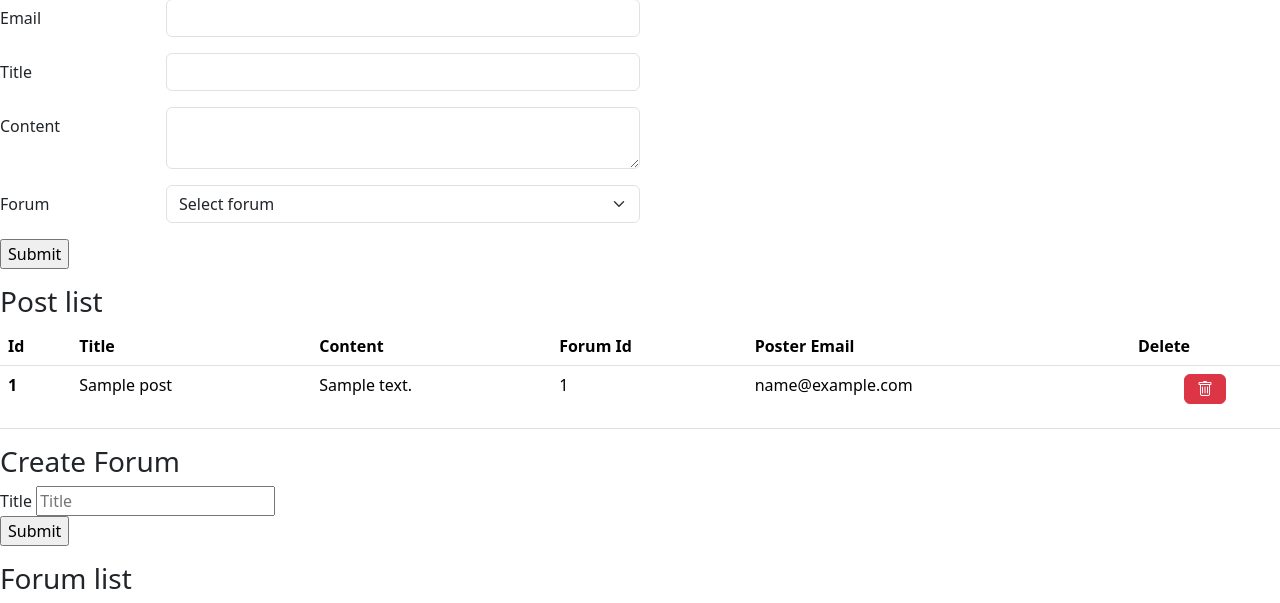
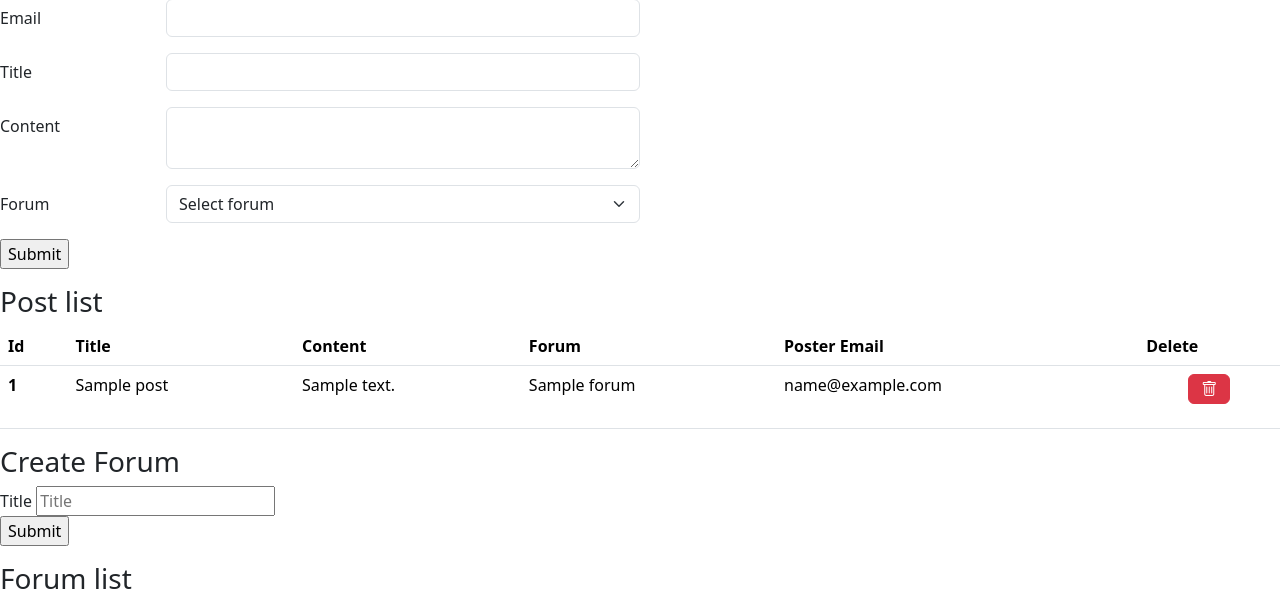
Before and after one commit to VadimEp622/php-sql-jquery-ssr-exercise, a PHP site: page /admin.php in a window 1280 px wide. Shown: the part 298-901 px from the top of the page. Run offline with PHP 8.4, Linux system fonts and the light colour scheme; tables that the repository leaves empty hold one stand-in row (values such as "Sample post").

Commit message:
fixed posts sql select, using LEFT JOIN and COALESCE to get forums title if there is any, and just the forum_id if not

```diff
--- a/components/post-list.php
+++ b/components/post-list.php
@@ -4,12 +4,20 @@ require_once __DIR__ . '/../services/php/utils.services.php';
 
 $res = array('error' => false, 'message' => 'Template error message');
 
-// TODO:
-//      1) select only data that is needed
-//      2) get forum title using forum_id (some form of join)
 
+// INFO:
+//      * COALESCE() function returns the first non-null value in a list
+//      * LEFT JOIN returns all rows from the left table, even if there are no matches in the right table
+$sql = "SELECT
+    Posts.id,
+    Posts.title,
+    Posts.content,
+    COALESCE(Forums.title, Posts.forum_id) AS forum_title,
+    Posts.poster_email
+FROM
+    Posts
+LEFT JOIN Forums ON Posts.forum_id = Forums.id";
 
-$sql = "SELECT * FROM Posts";
 $result = $conn->query($sql);
 
 if ($result->num_rows > 0) {
@@ -41,7 +49,7 @@ $currentRoute = get_current_route();
                     <th scope="col">Id</th>
                     <th scope="col">Title</th>
                     <th scope="col">Content</th>
-                    <th scope="col">Forum Id</th>
+                    <th scope="col">Forum</th>
                     <th scope="col">Poster Email</th>
                     <th scope="col">Delete</th>
                 </tr>
@@ -52,7 +60,7 @@ $currentRoute = get_current_route();
                         <th scope="row"><?= $value['id'] ?></th>
                         <td><?= $value['title'] ?></td>
                         <td><?= $value['content'] ?></td>
-                        <td><?= $value['forum_id'] ?></td>
+                        <td><?= $value['forum_title'] ?></td>
                         <td><?= $value['poster_email'] ?></td>
                         <td>
                             <form action="operations/posts/delete.php" method="post" class="d-flex justify-content-center">
--- a/index.php
+++ b/index.php
@@ -6,8 +6,7 @@ require_once __DIR__ . '/services/php/flash.services.php';
 // 1) add some bootstrap styling
 // 2) add user/forums components/operations
 // 3) add sorting
-// 4) fix post list with sql joins
-// 5) add db action error handling (try/catch ?) (do like here:  https://www.w3schools.com/php/php_mysql_select_where.asp)
+// 4) add db action error handling (try/catch ?) (do like here:  https://www.w3schools.com/php/php_mysql_select_where.asp)
 
 display_flash_message(FLASH_OPERATION_FORUM_CREATE);
 display_flash_message(FLASH_OPERATION_FORUM_DELETE);
--- a/resources/db-mysql.sql
+++ b/resources/db-mysql.sql
@@ -53,6 +53,5 @@ CREATE TABLE Posts (
     created_at datetime NOT NULL DEFAULT NOW(),
     updated_at datetime NOT NULL DEFAULT NOW() ON UPDATE NOW(),
     PRIMARY KEY (id),
-    FOREIGN KEY (forum_id) REFERENCES Forums(id),
     FOREIGN KEY (poster_email) REFERENCES Users(email)
 );
```
